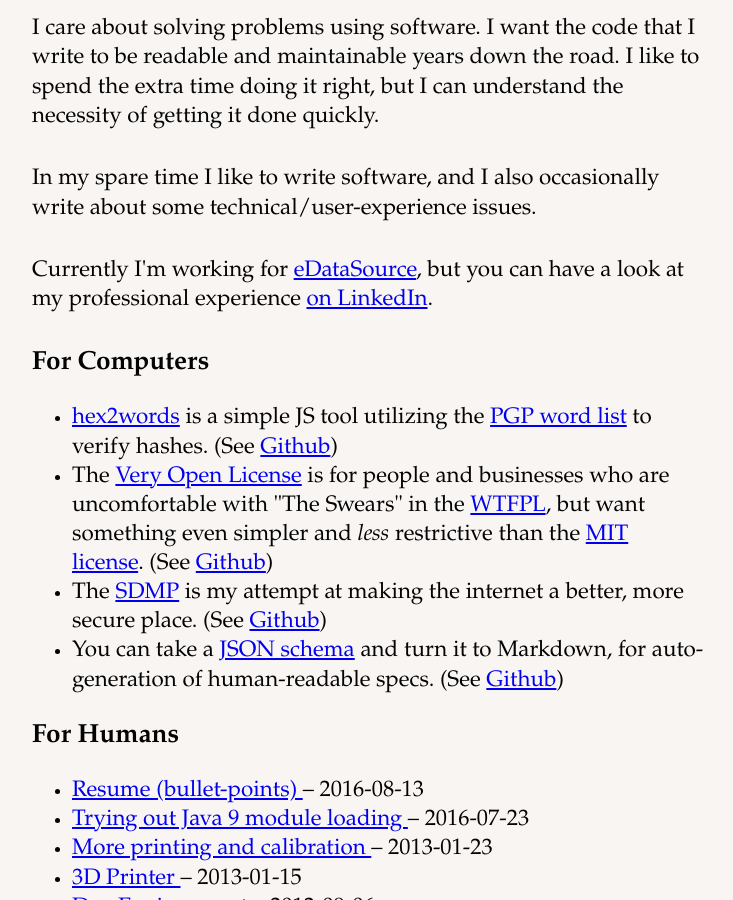
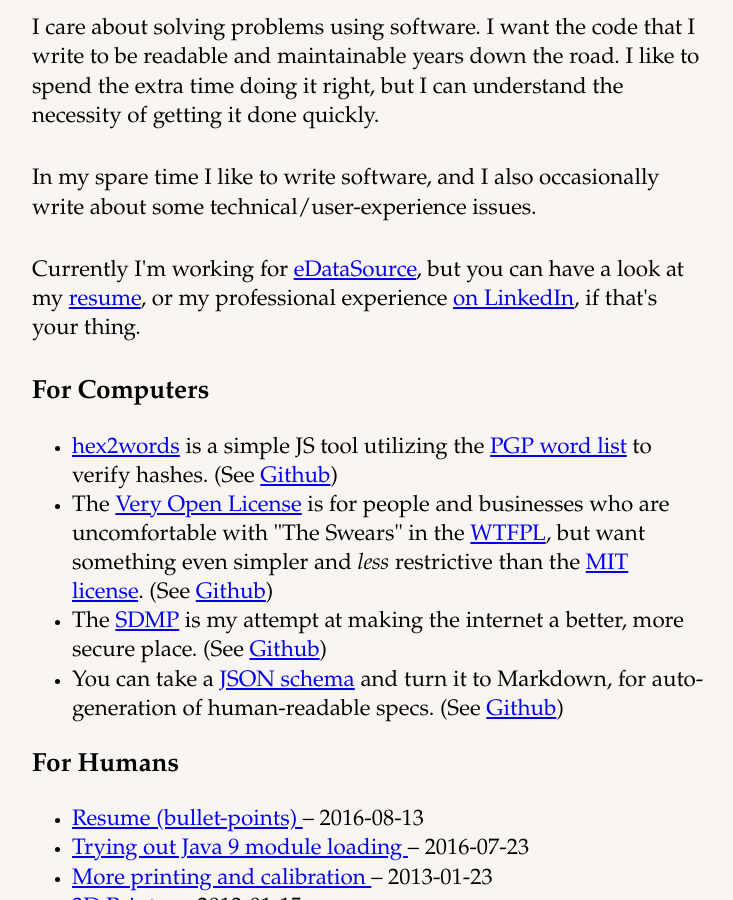
Before and after one commit to saibotsivad/saibotsivad.github.io, a Jekyll site: the page built from index.md, in a window 1280 px wide and 900 px high, scrolled down 687 px. Shown: the whole window, without its empty margins (272-1005 px from the left). Built offline with Jekyll 4.4.1, drawn with Linux system fonts in a browser that asks for light colours.

Commit message:
Update sentence about linking to resume

```diff
--- a/index.md
+++ b/index.md
@@ -52,8 +52,9 @@ In my spare time I like to write software, and I also occasionally
 write about some technical/user-experience issues.
 
 Currently I'm working for [eDataSource](http://www.edatasource.com/),
-but you can have a look at my professional experience
-[on LinkedIn](https://linkedin.com/in/saibotsivad).
+but you can have a look at my [resume](/resume), or my professional
+experience [on LinkedIn](https://linkedin.com/in/saibotsivad), if
+that's your thing.
 
 # For Computers
 
```
